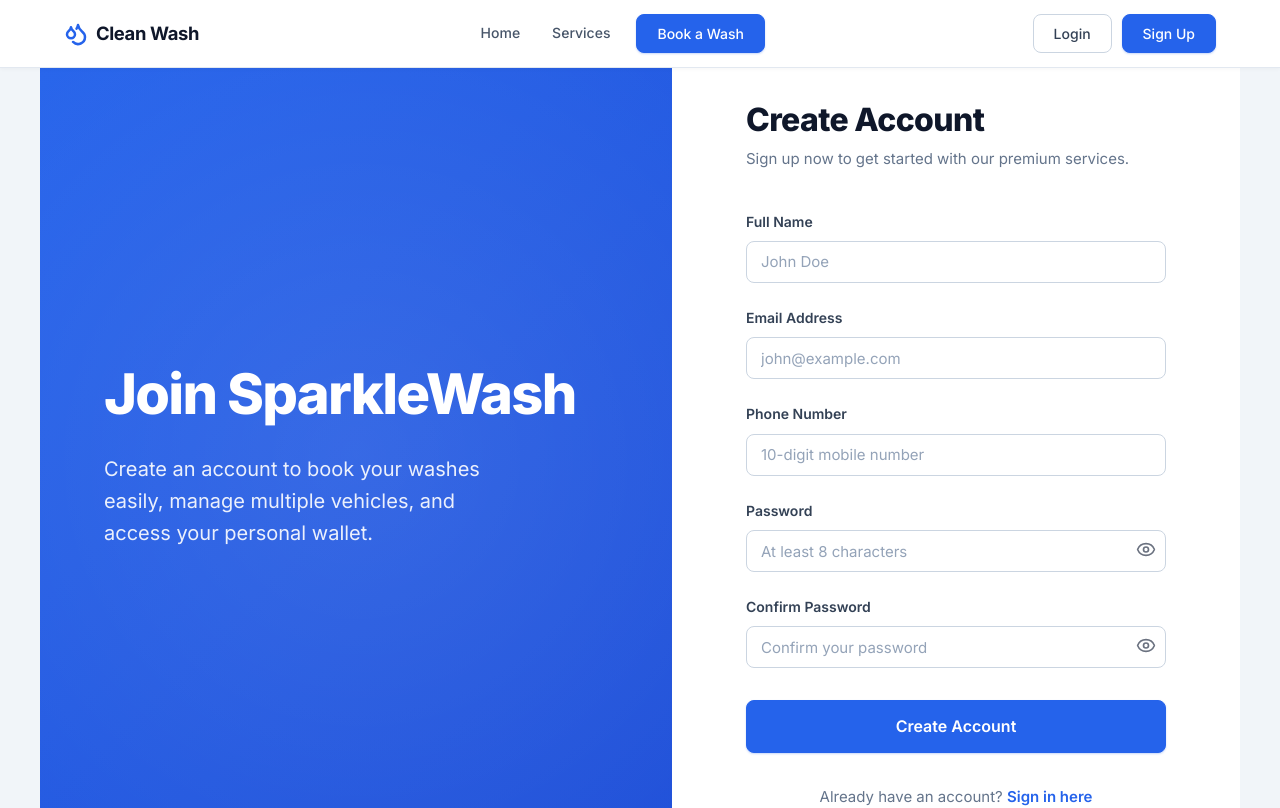
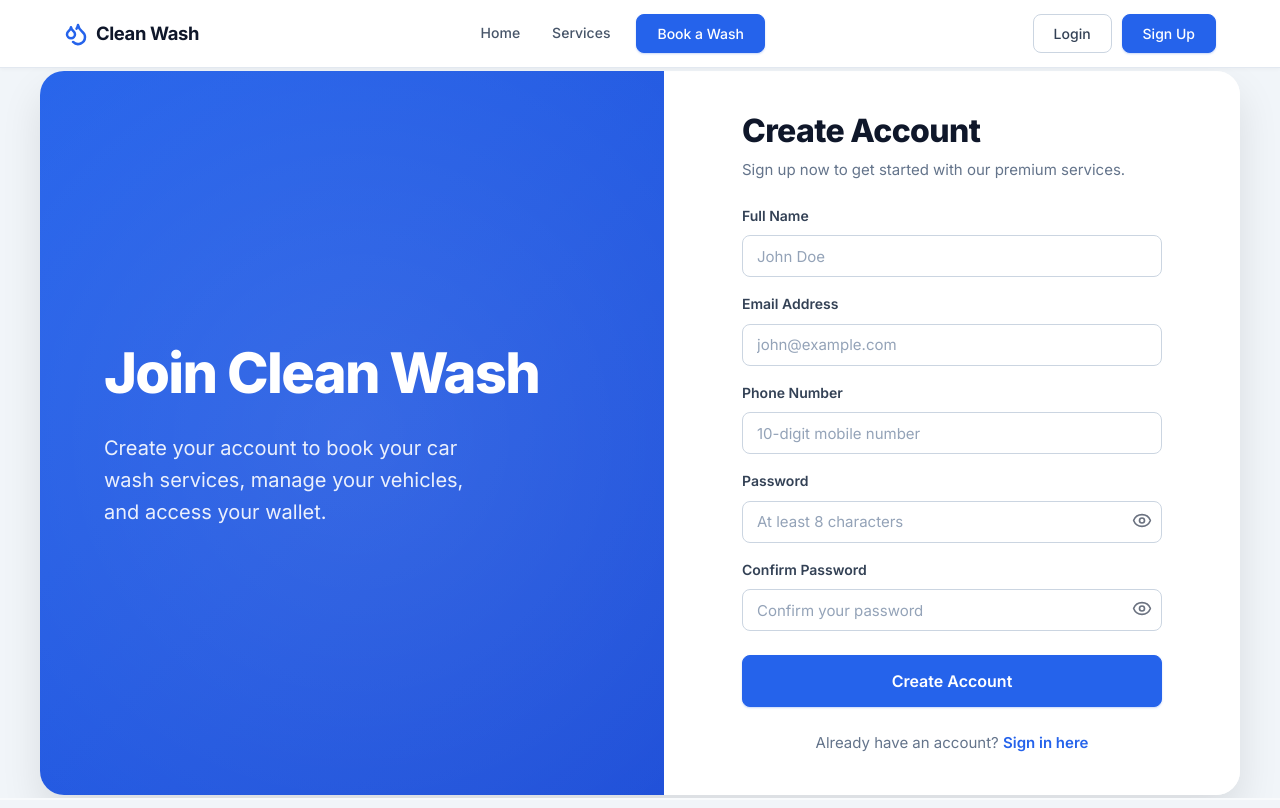
Before and after one commit to Arun-152/car-wash, a React app in the folder frontend/: page /register in a window 1280 px wide. Shown: the top 808 px of the page. Built offline with nearby package versions, Linux system fonts and the light colour scheme; no server answers; the HTML template or start-up script is replaced by a standard one.

Commit message:
updated signup UI and View

```diff
--- a/frontend/src/App.jsx
+++ b/frontend/src/App.jsx
@@ -52,6 +52,9 @@ const AppLayout = () => {
   const hideSidebarRoutes = ['/', '/login', '/register', '/forgot-password', '/verify-otp', '/reset-password'];
   const shouldHideSidebar = hideSidebarRoutes.includes(location.pathname) || location.pathname.startsWith('/reset-password');
 
+  const hideFooterRoutes = ['/login', '/register', '/forgot-password', '/verify-otp', '/reset-password'];
+  const shouldHideFooter = hideFooterRoutes.includes(location.pathname) || location.pathname.startsWith('/reset-password');
+
   const showSidebar = user && user.role === 'customer' && !shouldHideSidebar;
 
   return (
@@ -59,11 +62,11 @@ const AppLayout = () => {
       <Navbar />
       <div className="app-main-layout" style={{ display: 'flex', flex: 1, backgroundColor: '#f8fafc' }}>
         {showSidebar && <UserSidebar />}
-        <div className="app-content-area" style={{ flex: 1, overflowX: 'hidden', paddingBottom: '2rem' }}>
+        <div className="app-content-area" style={{ flex: 1, overflowX: 'hidden', paddingBottom: shouldHideFooter ? '0' : '2rem' }}>
           <Outlet />
         </div>
       </div>
-      <Footer />
+      {!shouldHideFooter && <Footer />}
     </div>
   );
 };
--- a/frontend/src/pages/public/AuthPages.css
+++ b/frontend/src/pages/public/AuthPages.css
@@ -228,3 +228,39 @@
     border-radius: 0;
   }
 }
+
+/* Signup Page Specific UI */
+@media (min-width: 993px) {
+  .signup-page-wrapper {
+    align-items: center;
+    justify-content: center;
+    padding: 2rem;
+    height: calc(100vh - 70px);
+    overflow: hidden;
+  }
+
+  .signup-page-wrapper .auth-split-layout {
+    height: auto;
+    min-height: auto;
+    border-radius: 24px;
+    box-shadow: 0 20px 40px rgba(0,0,0,0.1);
+    overflow: hidden;
+  }
+
+  .signup-page-wrapper .auth-form-side {
+    overflow: hidden;
+    padding: 2.5rem;
+  }
+
+  .signup-page-wrapper .auth-header {
+    margin-bottom: 1.5rem;
+  }
+
+  .signup-page-wrapper .auth-form {
+    gap: 1rem;
+  }
+
+  .signup-page-wrapper .auth-footer {
+    margin-top: 1.5rem;
+  }
+}
--- a/frontend/src/pages/public/RegisterPage.jsx
+++ b/frontend/src/pages/public/RegisterPage.jsx
@@ -65,12 +65,12 @@ const RegisterPage = () => {
   };
 
   return (
-    <div className="auth-page-wrapper">
+    <div className="auth-page-wrapper signup-page-wrapper">
       <div className="auth-split-layout">
         {/* Left Side Branding */}
         <div className="auth-brand-side">
-          <h1>Join SparkleWash</h1>
-          <p>Create an account to book your washes easily, manage multiple vehicles, and access your personal wallet.</p>
+          <h1>Join Clean Wash</h1>
+          <p>Create your account to book your car wash services, manage your vehicles, and access your wallet.</p>
         </div>
 
         {/* Right Side Form */}
```
